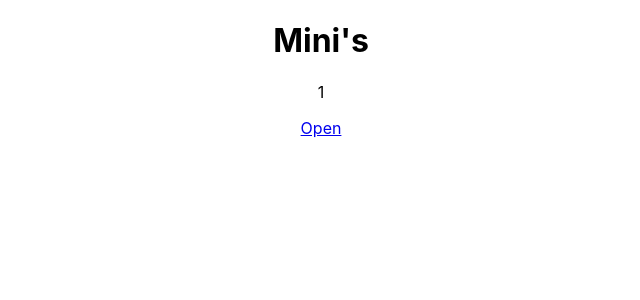
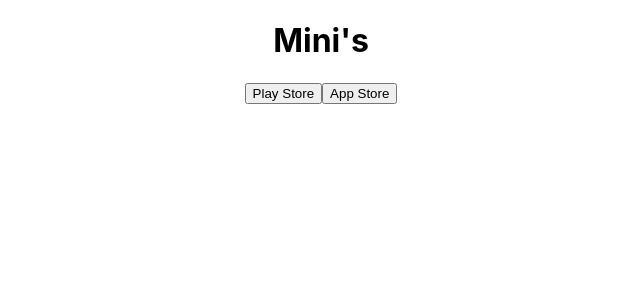
Before and after one commit to AmitThakur11/Avokiddo-copy, a React (Create React App) app: page /app/1 in a window 1280 px wide. Shown: the top 300 px of the page, without its empty margins (319-959 px from the left). Built offline with nearby package versions, Linux system fonts and the light colour scheme.

Commit message:
button added

```diff
--- a/src/AppNative.js
+++ b/src/AppNative.js
@@ -1,12 +1,10 @@
 import React from "react";
-import { useParams } from "react-router-dom";
 export default function AppNative() {
-  const params = useParams();
   return (
     <div>
       <h1>Mini's</h1>
-      <p>{params.code}</p>
-      <a href={`minis://app?code=${params?.code}`}>Open</a>
+      <button onClick={() => {}}>Play Store</button>
+      <button onClick={() => {}}>App Store</button>
     </div>
   );
 }
```
